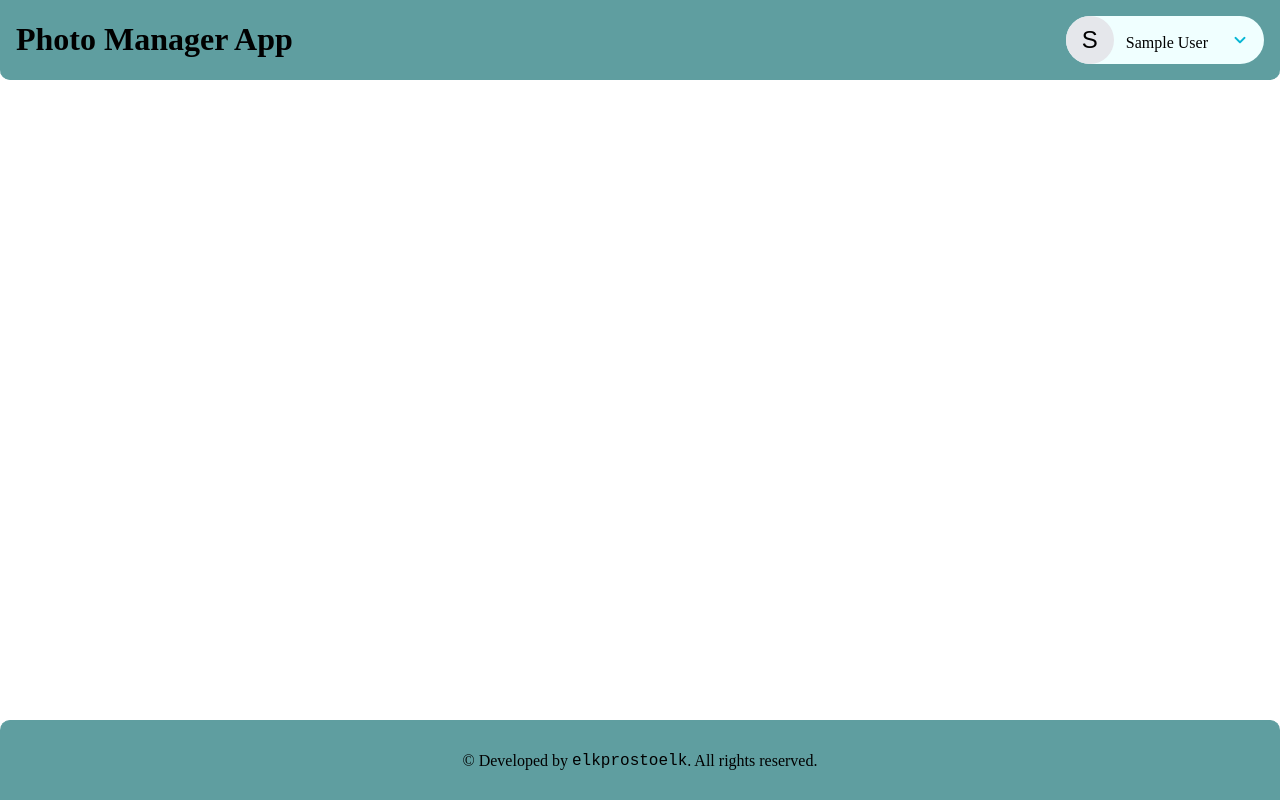
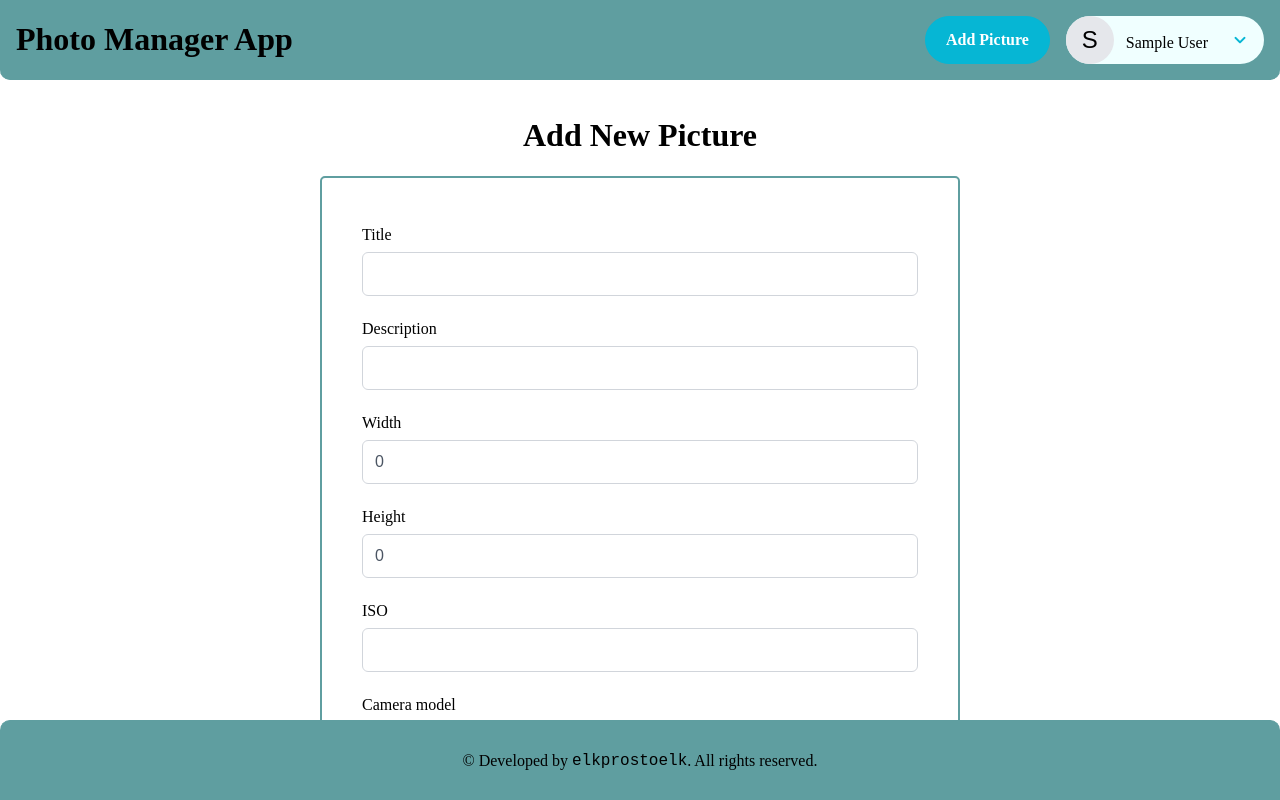
Before and after one commit to elkprostoelk/photo-manager-webapp, a React (Vite) app: page /add-picture in a window 1280 px wide. Built offline with nearby package versions, Linux system fonts and the light colour scheme; sample sign-in values are in the browser's storage; a web font is replaced by a local one.

Commit message:
provided adding pictures

```diff
--- a/src/App.tsx
+++ b/src/App.tsx
@@ -5,6 +5,7 @@ import {Route, Routes} from "react-router-dom";
 import Pictures from "./components/Pictures/Pictures.tsx";
 import Login from "./components/Login/Login.tsx";
 import Register from "./components/Register/Register.tsx";
+import AddPicture from "./components/AddPicture/AddPicture.tsx";
 
 function App() {
 
@@ -13,9 +14,10 @@ function App() {
         <Header />
         <main>
             <Routes>
-                <Route path={'/'} element={<Pictures />} />
-                <Route path={'login'} element={<Login />} />
-                <Route path={'register'} element={<Register />} />
+                <Route path="/" element={<Pictures />} />
+                <Route path="login" element={<Login />} />
+                <Route path="register" element={<Register />} />
+                <Route path="add-picture" element={<AddPicture />} />
             </Routes>
         </main>
         <Footer />
--- /dev/null
+++ b/src/components/AddPicture/AddPicture.css
@@ -0,0 +1,30 @@
+.add-picture-form-container {
+    flex: 1;
+    overflow-y: auto;
+    padding: 1rem 0;
+    display: flex;
+    flex-direction: column;
+    align-items: center;
+    width: 100%;
+
+    .add-picture-form {
+        border: 2px solid cadetblue;
+        border-radius: 5px;
+        padding: 1.5rem;
+        width: 50%;
+
+        button:not(:last-child) {
+            margin-right: 1rem;
+        }
+
+        .form-group {
+            display: flex;
+            flex-direction: column;
+            margin: 1rem;
+
+            label {
+                margin: .5rem 0;
+            }
+        }
+    }
+}
--- /dev/null
+++ b/src/components/AddPicture/AddPicture.tsx
@@ -0,0 +1,194 @@
+import './AddPicture.css';
+import {InputText} from "primereact/inputtext";
+import {SelectItem} from "primereact/selectitem";
+import {Dropdown} from "primereact/dropdown";
+import {Calendar} from "primereact/calendar";
+import {FormEvent, useState} from "react";
+import {NewPictureDto} from "../../utils/dto/newPictureDto.ts";
+import {Button} from "primereact/button";
+import httpClient from "../../utils/httpClient.ts";
+import {ServiceResultDto} from "../../utils/dto/serviceResultDto.ts";
+import {AxiosError} from "axios";
+import {useToast} from "../../utils/contexts/UseToast.tsx";
+import {isUserLoggedIn} from "../../utils/user.ts";
+
+const AddPicture = () => {
+    if (!isUserLoggedIn()) {
+        window.location.assign("/login");
+    }
+
+    const [newPicture, setNewPicture] = useState<NewPictureDto>(new NewPictureDto());
+    const [,showError, showSuccess] = useToast();
+    const options: SelectItem[] = [
+        {label: 'Not selected', value: null},
+        {label: 'No', value: false},
+        {label: 'Yes', value: true},
+    ];
+    const uploadNewPicture = async (e: FormEvent<HTMLFormElement>) => {
+        e.preventDefault();
+        try {
+            const response = await httpClient.postForm<ServiceResultDto>('pictures', newPicture);
+            if (response.data.isSuccess) {
+                showSuccess('Success', 'Picture has been added!');
+                setTimeout(() => window.location.assign('/'), 5000);
+            }
+            else {
+                showError('Error', 'Failed to upload a picture!');
+            }
+        }
+        catch (error) {
+            const axiosErr = error as AxiosError;
+            showError(null, axiosErr?.message ?? null);
+        }
+
+    };
+
+    return (<div className="add-picture-form-container">
+        <h1>Add New Picture</h1>
+        <form className="add-picture-form" onSubmit={uploadNewPicture}>
+            <div className="form-group">
+                <label htmlFor="title">Title</label>
+                <InputText
+                    id="title"
+                    name="title"
+                    value={newPicture.title ?? ''}
+                    onChange={(e) => setNewPicture((prev) => ({
+                        ...prev,
+                        title: e.target.value
+                    }))}/>
+            </div>
+            <div className="form-group">
+                <label htmlFor="description">Description</label>
+                <InputText
+                    id="description"
+                    name="description"
+                    value={newPicture.description ?? ''}
+                    onChange={(e) => setNewPicture((prev) => ({
+                        ...prev,
+                        description: e.target.value
+                    }))}/>
+            </div>
+            <div className="form-group">
+                <label htmlFor="width">Width</label>
+                <InputText
+                    id="width"
+                    name="width"
+                    value={newPicture.width.toString() ?? ''}
+                    onChange={(e) => setNewPicture((prev) => ({
+                        ...prev,
+                        width: Number(e.target.value)
+                    }))}/>
+            </div>
+            <div className="form-group">
+                <label htmlFor="height">Height</label>
+                <InputText
+                    id="height"
+                    name="height"
+                    value={newPicture.height.toString() ?? ''}
+                    onChange={(e) => setNewPicture((prev) => ({
+                        ...prev,
+                        height: Number(e.target.value)
+                    }))}/>
+            </div>
+            <div className="form-group">
+                <label htmlFor="iso">ISO</label>
+                <InputText
+                    id="iso"
+                    name="iso"
+                    value={newPicture.iso ?? ''}
+                    onChange={(e) => setNewPicture((prev) => ({
+                        ...prev,
+                        iso: e.target.value
+                    }))}/>
+            </div>
+            <div className="form-group">
+                <label htmlFor="cameraModel">Camera model</label>
+                <InputText
+                    id="cameraModel"
+                    name="cameraModel"
+                    value={newPicture.cameraModel ?? ''}
+                    onChange={(e) => setNewPicture((prev) => ({
+                        ...prev,
+                        cameraModel: e.target.value
+                    }))}/>
+            </div>
+            <div className="form-group">
+                <label htmlFor="cameraModel">Flash</label>
+                <Dropdown
+                    id="flash"
+                    placeholder="Not selected"
+                    className="p-inputtext-sm"
+                    name="flash"
+                    options={options}
+                    optionLabel="label"
+                    optionValue="value"
+                    value={newPicture.flash ?? null}
+                    onChange={(e) => setNewPicture(prev => ({
+                        ...prev,
+                        flash: e.value
+                    }))}/>
+            </div>
+            <div className="form-group">
+                <label htmlFor="delayTimeMilliseconds">Delay time (ms)</label>
+                <InputText
+                    id="delayTimeMilliseconds"
+                    name="delayTimeMilliseconds"
+                    value={newPicture.delayTimeMilliseconds?.toString() ?? ''}
+                    onChange={(e) => setNewPicture((prev) => ({
+                        ...prev,
+                        delayTimeMilliseconds: Number(e.target.value)
+                    }))}/>
+            </div>
+            <div className="form-group">
+                <label htmlFor="focusDistance">Focus distance</label>
+                <InputText
+                    id="focusDistance"
+                    name="focusDistance"
+                    value={newPicture.focusDistance ?? ''}
+                    onChange={(e) => setNewPicture((prev) => ({
+                        ...prev,
+                        focusDistance: e.target.value
+                    }))}/>
+            </div>
+            <div className="form-group">
+                <label htmlFor="shootingDate">Shooting date</label>
+                <Calendar
+                    id="shootingDate"
+                    name="shootingDate"
+                    value={newPicture.shootingDate}
+                    onChange={(e) => setNewPicture((prev) => ({
+                        ...prev,
+                        shootingDate: e.target.value ?? null
+                    }))}/>
+            </div>
+            <div className="form-group">
+                <label htmlFor="file">Picture</label>
+                <input
+                    type="file"
+                    name="file"
+                    id="file"
+                    accept="image/jpeg,image/png"
+                    onChange={(e) => setNewPicture((prev) => {
+                        if (!e.target.files)
+                            return prev;
+                        return {
+                            ...prev,
+                            file: e.target.files[0]
+                        }
+                    })} />
+            </div>
+            <Button
+                type="submit"
+                label="Add picture"
+                icon="pi pi-image"/>
+            <Button
+                type="reset"
+                severity="danger"
+                label="Clear fields"
+                icon="pi pi-trash"
+                onClick={() => setNewPicture(new NewPictureDto())}/>
+        </form>
+    </div>);
+};
+
+export default AddPicture;
--- a/src/components/Header/Header.css
+++ b/src/components/Header/Header.css
@@ -8,6 +8,19 @@ header {
     display: flex;
     align-items: center;
     justify-content: space-between;
+
+    .authorized-actions {
+        display: inline-flex;
+
+        .p-button:not(:last-child) {
+            margin-right: 1rem;
+        }
+
+        .authorized-action-item {
+            text-decoration: none;
+            font-weight: 600;
+        }
+    }
 
     .unauthorized-actions {
         .unauthorized-action-link {
@@ -20,7 +33,6 @@ header {
         background-color: azure;
         border-radius: 30px;
 
-
         .user-name {
             padding: 0 .5rem 0 .75rem;
         }
--- a/src/components/Header/Header.tsx
+++ b/src/components/Header/Header.tsx
@@ -26,15 +26,23 @@ const Header = () => {
         <header>
             <div><h1><Link to="/" style={{textDecoration: 'none', color: 'black'}}>Photo Manager App</Link></h1></div>
             {isUserLoggedIn()
-                ? (<div className={'user-panel'}>
-                    <Avatar label={getLoggedInUser()?.name.charAt(0).toUpperCase()} size={'large'} shape={'circle'} />
-                    <span className={'user-name'}>{getLoggedInUser()?.name}</span>
-                    <Menu model={userMenuItems} popup ref={userMenu} />
-                    <Button icon={'pi pi-angle-down'} rounded text onClick={toggleMenuClick} />
+                ? (<div className="authorized-actions">
+                    <Link
+                        className="p-button p-button-rounded authorized-action-item"
+                        to="/add-picture">Add Picture</Link>
+                    <div className="user-panel">
+                        <Avatar
+                            label={getLoggedInUser()?.name.charAt(0).toUpperCase()}
+                            size="large"
+                            shape="circle" />
+                        <span className="user-name">{getLoggedInUser()?.name}</span>
+                        <Menu model={userMenuItems} popup ref={userMenu} />
+                        <Button icon="pi pi-angle-down" rounded text onClick={toggleMenuClick} />
+                    </div>
                 </div>)
-                : (<div className={'unauthorized-actions'}>
-                    <NavLink className={unauthorizedActionLinkClass} to={'/login'}>Sign in</NavLink>
-                    <NavLink className={unauthorizedActionLinkClass} to={'/register'}>Sign up</NavLink>
+                : (<div className="unauthorized-actions">
+                    <NavLink className={unauthorizedActionLinkClass} to="/login">Sign in</NavLink>
+                    <NavLink className={unauthorizedActionLinkClass} to="/register">Sign up</NavLink>
                 </div>)
             }
         </header>
--- /dev/null
+++ b/src/utils/dto/newPictureDto.ts
@@ -0,0 +1,13 @@
+export class NewPictureDto {
+    title: string = '';
+    description: string | null = null;
+    file!: File;
+    width: number = 0;
+    height: number = 0;
+    iso: string | null = null;
+    cameraModel: string | null = null;
+    flash: boolean | null = null;
+    delayTimeMilliseconds: number | null = null;
+    focusDistance: string | null = null;
+    shootingDate: Date | null = null;
+}
```
